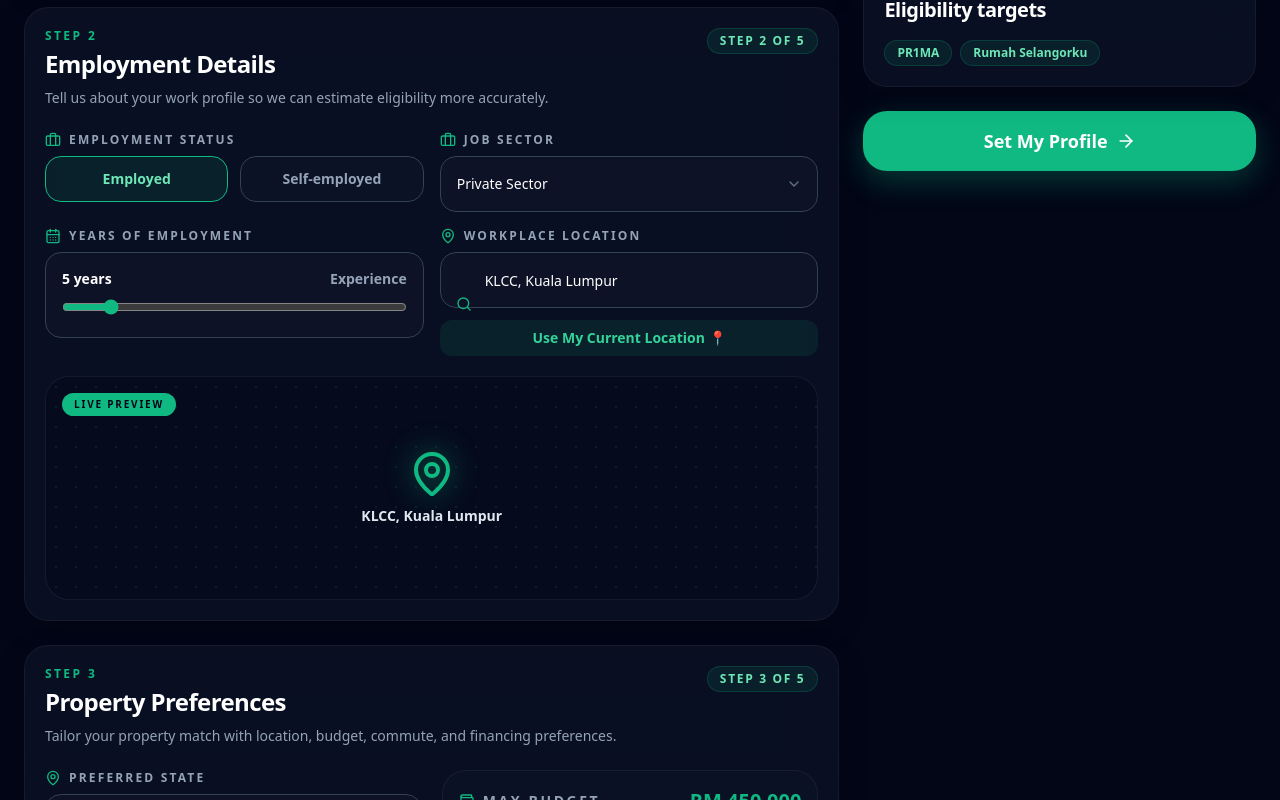
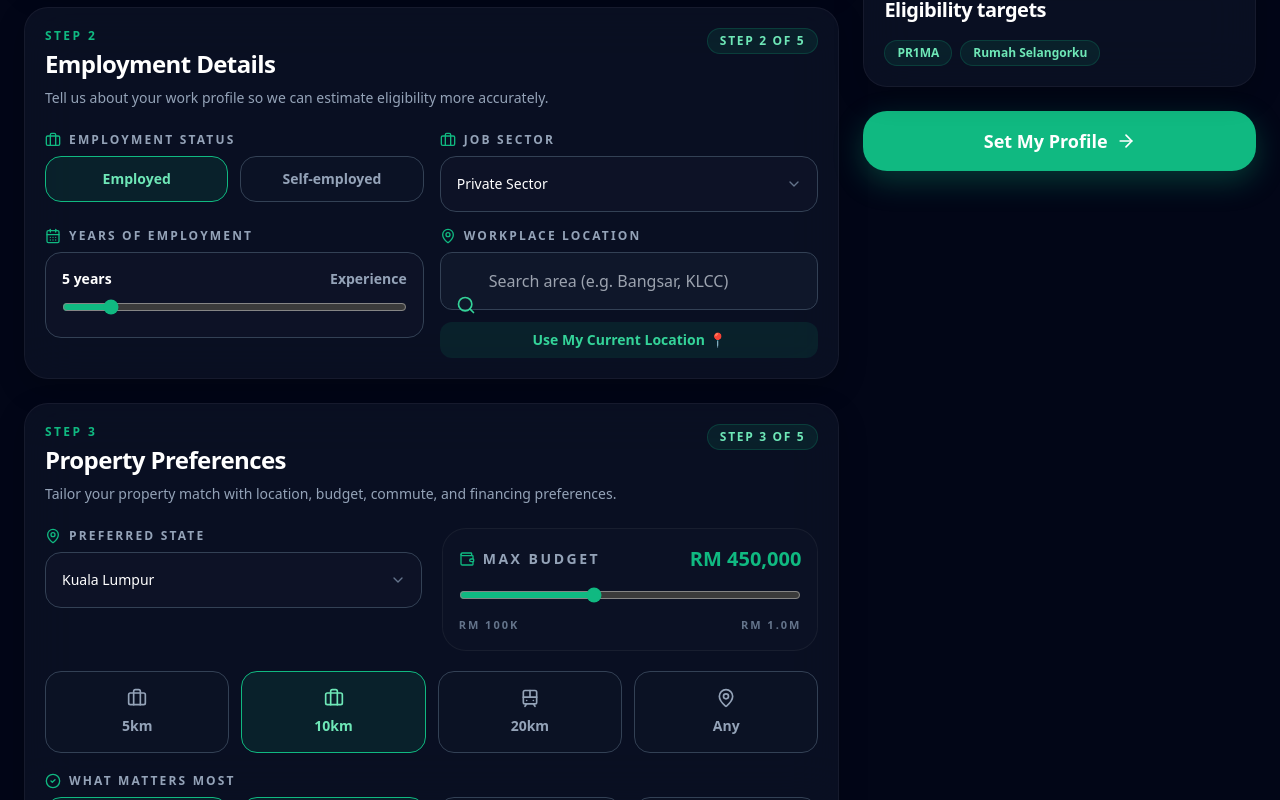
Before and after one commit to SitiFatimah0403/SmartRumah, a React (Vite) app in the folder frontend/: page /register in a window 1280 px wide. Shown: the part 732-1532 px from the top of the page. Built offline with nearby package versions, Linux system fonts and the light colour scheme; the HTML template or start-up script is replaced by a standard one.

Commit message:
Update workplace location

```diff
--- a/frontend/src/components/auth/Register.tsx
+++ b/frontend/src/components/auth/Register.tsx
@@ -25,6 +25,8 @@ import {
   Users,
   Wallet,
 } from "lucide-react";
+
+let timeout: any;
 
 const states = [
   "Kuala Lumpur",
@@ -84,7 +86,7 @@ export default function SmartRumahCombinedPage() {
     employmentStatus: "Employed",
     jobSector: "Private Sector",
     yearsOfEmployment: 5,
-    workplaceLocation: "KLCC, Kuala Lumpur",
+    workplaceLocation: "",
     workplaceLat: null as number | null,
     workplaceLng: null as number | null,
 
@@ -131,6 +133,42 @@ export default function SmartRumahCombinedPage() {
         : [...prev.selectedSchemes, scheme],
     }));
   };
+
+  async function searchLocation(query: string) {
+    try {
+      const res = await fetch(
+        `https://nominatim.openstreetmap.org/search?format=json&q=${query}&countrycodes=my&limit=1`,
+        {
+          headers: {
+            "Accept": "application/json",
+            "User-Agent": "SmartRumahApp/1.0"
+          }
+        }
+      );
+
+      const data = await res.json();
+      console.log("RESULT:", data);
+
+      if (data.length > 0) {
+        const place = data[0];
+
+        handleChange("workplaceLat", parseFloat(place.lat));
+        handleChange("workplaceLng", parseFloat(place.lon));
+        handleChange("workplaceLocation", place.display_name);
+      }
+
+    } catch (err) {
+      console.error(err);
+    }
+  }
+
+function handleSearch(value: string) {
+  clearTimeout(timeout);
+
+  timeout = setTimeout(() => {
+    searchLocation(value);
+  }, 600);
+}
 
   const handleSubmit = async () => {
   try {
@@ -186,6 +224,8 @@ export default function SmartRumahCombinedPage() {
     "rounded-3xl border border-white/5 bg-slate-900/60 p-5 shadow-[0_10px_30px_rgba(0,0,0,0.2)] backdrop-blur-xl";
   const inputClass =
     "h-14 w-full rounded-2xl border border-slate-700 bg-slate-900/60 px-4 text-sm text-white outline-none transition focus:border-emerald-500 focus:ring-2 focus:ring-emerald-500/20 placeholder:text-slate-500";
+
+
 
   return (
     <div className="min-h-screen bg-slate-950 text-white">
@@ -443,44 +483,60 @@ export default function SmartRumahCombinedPage() {
 
                 <Field label="Workplace Location" icon={<MapPin className="h-4 w-4" />}>
                   <div className="relative">
-                    <Search className="absolute left-4 top-1/2 h-4 w-4 -translate-y-1/2 text-emerald-500" />
+
+                  {/*Search Icon */}
+                  <Search className="absolute left-4 top-1/2 h-5 w-5 -translate-y-1/2 text-emerald-400" />
+
+                  {/* INPUT */}
                   <input
-                      className={`${inputClass} pl-11`}
+                    type="text"
+                    placeholder="Search area (e.g. Bangsar, KLCC)"
                     value={formData.workplaceLocation}
-                      onChange={(e) => handleChange("workplaceLocation", e.target.value)}
+                    onChange={(e) => {
+                      const value = e.target.value;
+
+                      // update text
+                      handleChange("workplaceLocation", value);
+
+                      // 🔥 RESET OLD LOCATION
+                      handleChange("workplaceLat", null);
+                      handleChange("workplaceLng", null);
+
+                      // 🔥 debounce search
+                      if (value.length > 3) {
+                        handleSearch(value);
+                      }
+                    }}
+                    className="w-full bg-slate-900 border border-slate-700 rounded-xl py-4 pl-12 pr-4 text-white font-medium focus:outline-none focus:border-emerald-400"
                   />
+
+                  {/* BUTTON */}
                   <button
                     type="button"
                     onClick={() => {
                       navigator.geolocation.getCurrentPosition((pos) => {
                         handleChange("workplaceLat", pos.coords.latitude);
                         handleChange("workplaceLng", pos.coords.longitude);
-
-                          handleChange(
-                            "workplaceLocation",
-                            "Current Location 📍"
-                          );
+                        handleChange("workplaceLocation", "Current Location 📍");
                       });
                     }}
                     className="mt-3 w-full rounded-xl bg-emerald-500/10 py-2 text-sm font-semibold text-emerald-400 hover:bg-emerald-500/20"
                   >
                     Use My Current Location 📍
                   </button>
+
                 </div>
                 </Field>
               </div>
 
-              <div className="mt-5 h-56 overflow-hidden rounded-3xl border border-white/5 bg-[radial-gradient(rgba(16,185,129,0.22)_1px,transparent_1px)] [background-size:20px_20px]">
-                <div className="relative flex h-full items-center justify-center bg-slate-950/40">
-                  <div className="absolute left-4 top-4 rounded-full bg-emerald-500 px-3 py-1 text-[10px] font-bold uppercase tracking-[0.18em] text-slate-950">
-                    Live preview
-                  </div>
-                  <div className="flex flex-col items-center gap-2">
-                    <MapPin className="h-12 w-12 text-emerald-500 drop-shadow-[0_0_14px_rgba(16,185,129,0.6)]" />
-                    <p className="text-sm font-semibold text-slate-200">{formData.workplaceLocation}</p>
-                  </div>
-                </div>
-              </div>
+              {formData.workplaceLat && formData.workplaceLng && (
+                <iframe
+                  width="100%"
+                  height="220"
+                  style={{ borderRadius: "16px" }}
+                  src={`https://www.google.com/maps?q=${formData.workplaceLat},${formData.workplaceLng}&z=15&output=embed`}
+                />
+              )}
             </section>
 
             <section className={cardClass}>
```
Lines whose indentation alone changed are shown as unchanged.
